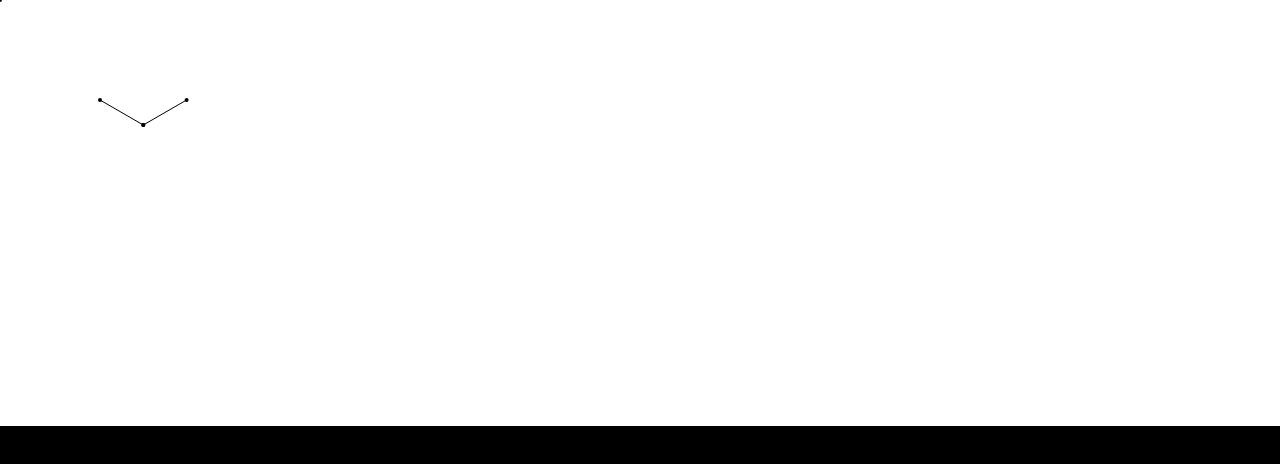
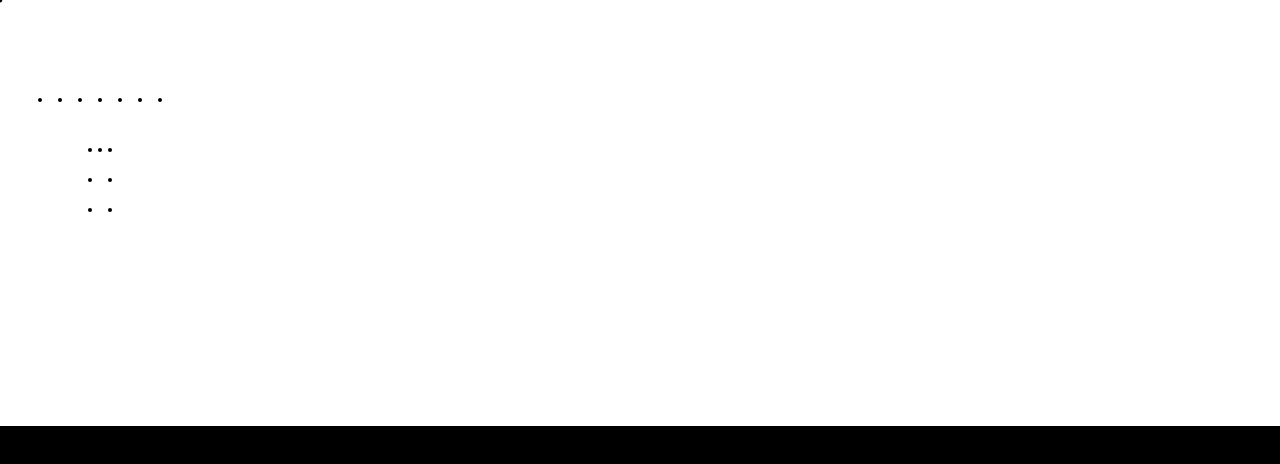
Before and after one commit to Jmtri7/EdgeFighter, a plain HTML site: page index.html in a window 1280 px wide. Drawn offline with Linux system fonts and the light colour scheme.

Commit message:
Update index.html

```diff
--- a/index.html
+++ b/index.html
@@ -48,11 +48,28 @@ class Point {
 		this.y = center.y + r * Math.sin(angle / 180 * Math.PI);
 		return this;
 	}
+	distanceFrom(that) {
+		return Math.sqrt(Math.pow(this.x - that.x, 2) + Math.pow(this.y - that.y, 2));
+	}
+	angleFrom(that) {
+		var dx = this.x - that.x;
+		var dy = this.y - that.y;
+		var atan = Math.atan2(dy, dx);
+		if(atan < 0) atan += 2 * Math.PI;
+		console.log(atan);
+	}
 	paint(canvas) {
 		canvas.getContext("2d").beginPath();
 		canvas.getContext("2d").arc(this.x, this.y, 2, 0, 2 * Math.PI);
 		canvas.getContext("2d").fillStyle = "black";
 		canvas.getContext("2d").fill();
+	}
+	follow(that) {
+		var speed = 25;
+		var dx = that.x - this.x;
+		var dy = that.y - this.y;
+		this.x += dx / speed;
+		this.y += dy / speed;
 	}
 }
 
@@ -91,41 +108,41 @@ class Edge {
 class Fighter {
 	constructor(x, y) {
 
-		var anchor = new Point(x, y);
+		var bodyUnit = 10;
 
-		var upperArmBend = 30;
-		var lowerArmBend = -30;
+		var chest = new Point(x, y);
 
-		var upperArmLength = 50;
-		var lowerArmLength = 50;
+		var leftShoulder = chest.copy().translate(-2 * bodyUnit, 0);
+		var leftElbow = leftShoulder.copy().translate(-2 * bodyUnit, 0);
+		var leftHand = leftElbow.copy().translate(-2 * bodyUnit, 0);
 
-		var armWidth = 10;
+		var rightShoulder = chest.copy().translate(2 * bodyUnit, 0);
+		var rightElbow = rightShoulder.copy().translate(2 * bodyUnit, 0);
+		var rightHand = rightElbow.copy().translate(2 * bodyUnit, 0);
 
-		var edge1 = new Edge(
-			anchor.copy(),
-			anchor.copy().translate(upperArmLength, 0),
-		);
-		var edge2 = new Edge(
-			edge1.p2.copy(),
-			edge1.p2.copy().translate(lowerArmLength, 0),
-		);
+		var crotch = chest.copy().translate(0, 5 * bodyUnit);
 
-		edge1.rotate(edge1.p1, upperArmBend);
-		edge2.rotate(edge1.p1, upperArmBend);
-		edge2.rotate(edge1.p2, lowerArmBend);
+		var leftHip = crotch.copy().translate(-bodyUnit, 0);
+		var leftKnee = leftHip.copy().translate(0, 3 * bodyUnit);
+		var leftFoot = leftKnee.copy().translate(0, 3 * bodyUnit);
+
+		var rightHip = crotch.copy().translate(bodyUnit, 0);
+		var rightKnee = rightHip.copy().translate(0, 3 * bodyUnit);
+		var rightFoot = rightKnee.copy().translate(0, 3 * bodyUnit);
 
 		this.vertices = [
-			edge1.p1,
-			edge1.p2,
-			edge2.p1,
-			edge2.p2,
+			chest,
+			leftShoulder, leftElbow, leftHand,
+			rightShoulder, rightElbow, rightHand,
+			crotch,
+			leftHip, leftKnee, leftFoot,
+			rightHip, rightKnee, rightFoot,
 		];
 		this.edges = [
 
 		];
 		this.body = [
-			edge1,
-			edge2,
+
 		];
 		this.weapon = [
 
@@ -135,8 +152,8 @@ class Fighter {
 		for(var i = 0; i < this.vertices.length; i++) {
 			this.vertices[i].paint(canvas);
 		}
-		for(var i = 0; i < this.body.length; i++) {
-			this.body[i].paint(canvas);
+		for(var i = 0; i < this.edges.length; i++) {
+			this.edges[i].paint(canvas);
 		}
 	}
 }
@@ -150,7 +167,10 @@ canvas.width = body.clientWidth;
 canvas.height = body.clientWidth / 3;
 
 var player1 = new Fighter(100, 100);
-var cursor = new Point(0, 0);
+
+var origin = new Point(0, 0);
+var cursor = origin.copy();
+var chaser = origin.copy().translate(100, 200);
 
 document.onmousemove = function(e) {
     cursor.x = e.pageX;
@@ -160,11 +180,16 @@ document.onmousemove = function(e) {
 };
 function onTimerTick() {
 
+	chaser.follow(cursor);
+
 	Painter.fill(canvas, "white");
 
 	player1.paint(canvas);
 
 	cursor.paint(canvas);
+	chaser.paint(canvas);
+
+	cursor.angleFrom(chaser);
 
 }
 setInterval(onTimerTick, 33); // 33 milliseconds = ~ 30 frames per sec
```
